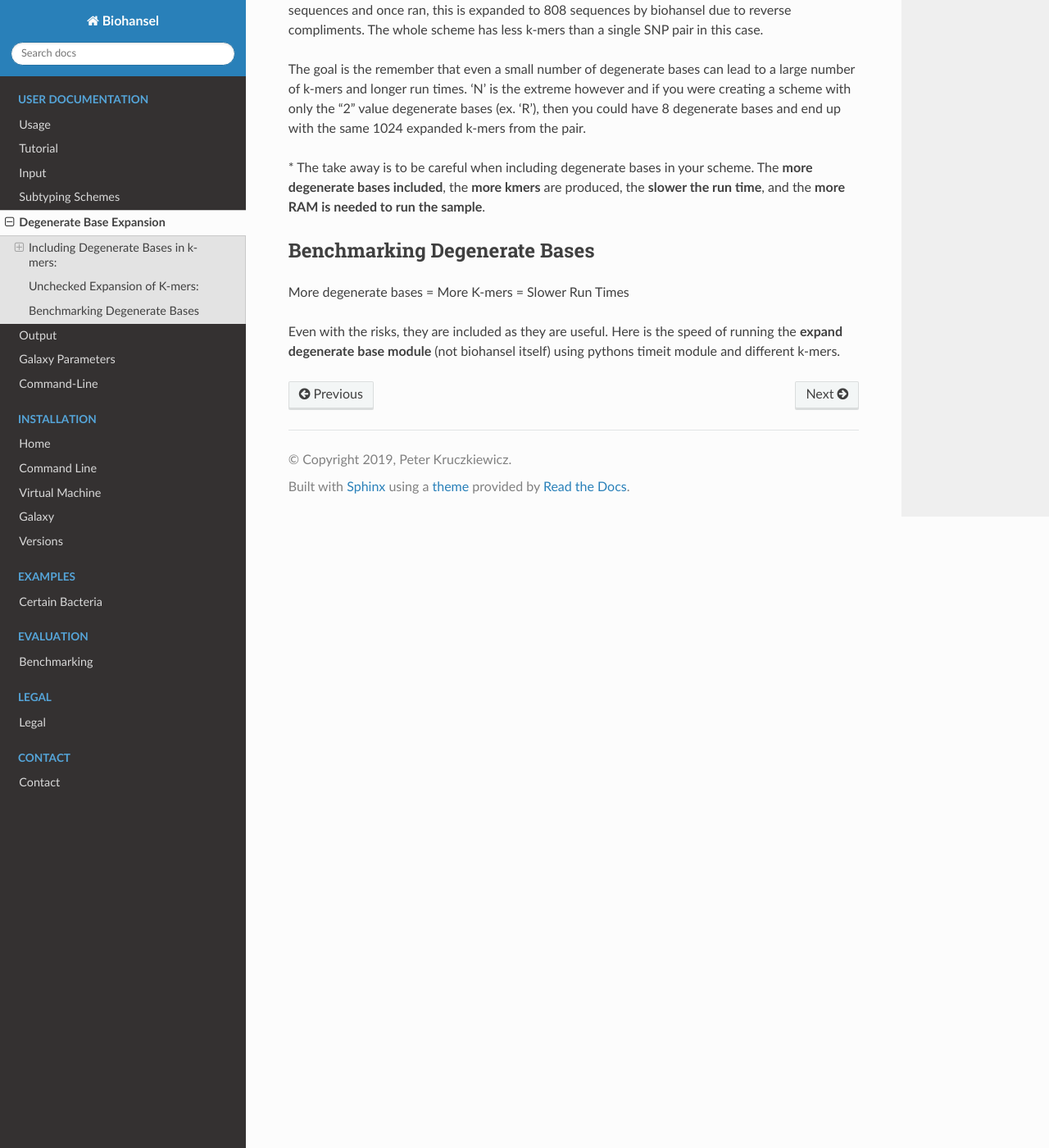
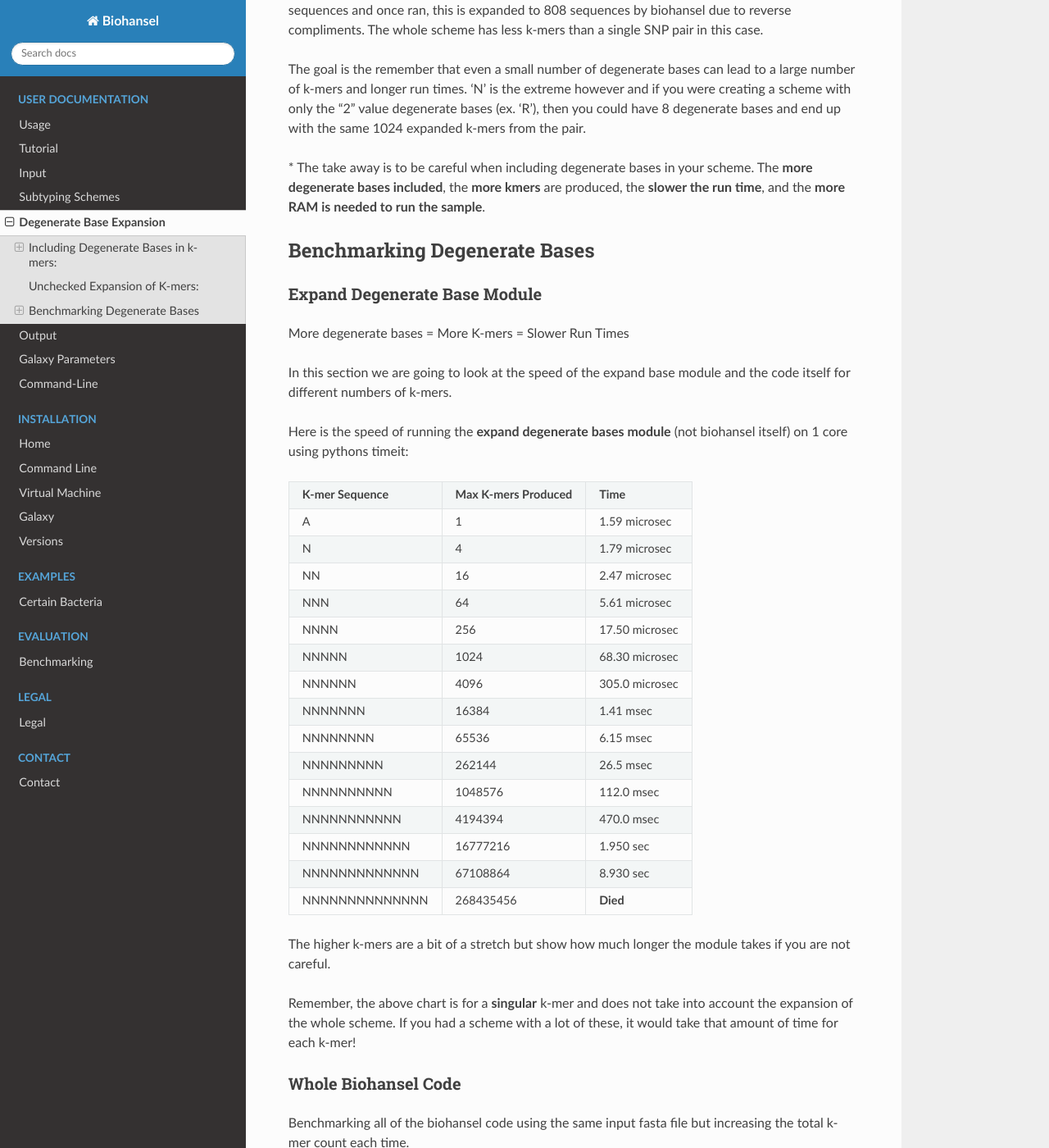
Before and after one commit to phac-nml/biohansel, a Sphinx documentation site: the page built from docs/source/user-docs/degenerate_base_expansion.rst, in a window 1280 px wide and 1400 px high, scrolled down 3467 px. Shown: the whole window at 82% size. Built offline with Sphinx 7.4.7 and the Read the Docs theme 2.0.0, drawn with Linux system fonts in a browser that asks for light colours; some of the changed text lies outside the part shown.

Commit message:
beginning benchmarking tables added

```diff
--- a/docs/source/user-docs/degenerate_base_expansion.rst
+++ b/docs/source/user-docs/degenerate_base_expansion.rst
@@ -142,7 +142,84 @@ produced, the **slower the run time**, and the **more RAM is needed to run the s
 Benchmarking Degenerate Bases
 -----------------------------
 
+Expand Degenerate Base Module
+#############################
+
 More degenerate bases = More K-mers = Slower Run Times
 
-Even with the risks, they are included as they are useful. Here is the speed of running the **expand degenerate**
-**base module** (not biohansel itself) using pythons timeit module and different k-mers.
+In this section we are going to look at the speed of the expand base module and the code itself for different numbers of k-mers.
+
+Here is the speed of running the **expand degenerate bases module** (not biohansel itself) on 1 core using pythons timeit:
+
++--------------------+-------------------------+----------------+
+| **K-mer Sequence** | **Max K-mers Produced** | **Time**       |
++--------------------+-------------------------+----------------+
+| A                  | 1                       | 1.59 microsec  |
++--------------------+-------------------------+----------------+
+| N                  | 4                       | 1.79 microsec  |
++--------------------+-------------------------+----------------+
+| NN                 | 16                      | 2.47 microsec  |
++--------------------+-------------------------+----------------+
+| NNN                | 64                      | 5.61 microsec  |
++--------------------+-------------------------+----------------+
+| NNNN               | 256                     | 17.50 microsec |
++--------------------+-------------------------+----------------+
+| NNNNN              | 1024                    | 68.30 microsec |
++--------------------+-------------------------+----------------+
+| NNNNNN             | 4096                    | 305.0 microsec |
++--------------------+-------------------------+----------------+
+| NNNNNNN            | 16384                   | 1.41 msec      |
++--------------------+-------------------------+----------------+
+| NNNNNNNN           | 65536                   | 6.15 msec      |
++--------------------+-------------------------+----------------+
+| NNNNNNNNN          | 262144                  | 26.5 msec      |
++--------------------+-------------------------+----------------+
+| NNNNNNNNNN         | 1048576                 | 112.0 msec     |
++--------------------+-------------------------+----------------+
+| NNNNNNNNNNN        | 4194394                 | 470.0 msec     |
++--------------------+-------------------------+----------------+
+| NNNNNNNNNNNN       | 16777216                | 1.950 sec      |
++--------------------+-------------------------+----------------+
+| NNNNNNNNNNNNN      | 67108864                | 8.930 sec      |
++--------------------+-------------------------+----------------+
+| NNNNNNNNNNNNNN     | 268435456               | **Died**       |
++--------------------+-------------------------+----------------+
+
+The higher k-mers are a bit of a stretch but show how much longer the module takes if you are not careful.
+
+Remember, the above chart is for a **singular** k-mer and does not take into account the expansion of the whole scheme.
+If you had a scheme with a lot of these, it would take that amount of time for each k-mer!
+
+
+Whole Biohansel Code
+####################
+
+Benchmarking all of the biohansel code using the same input fasta file but increasing the total k-mer count each time.
+
+Remember that the total number of k-mers if there are no degenerate bases is equal to the number of pairs multiplied by
+4 to take into account two sequences per pair and the RC of each sequence.
+
+If degenerate bases are present, it is harder to guess the number and running biohansel will tell you if you have over the default ______ and
+allow you to set the value that you deem acceptable with the "--max-degenerate-kmers" command.
+
++---------------------------+--------------------------------+--------------------------+
+| **Number of Nucleotides** | **Number of Scheme K-mers**    | **Execution Time (sec)** |
++---------------------------+--------------------------------+--------------------------+
+| 4751529                   | 808 --> Base Heidelberg Scheme | 0.613                    |
++---------------------------+--------------------------------+--------------------------+
+| 4751529                   | 4394                           | 0.663                    |
++---------------------------+--------------------------------+--------------------------+
+| 4751529                   | 12074                          | 0.721                    |
++---------------------------+--------------------------------+--------------------------+
+| 4751529                   | 36650                          | 0.873                    |
++---------------------------+--------------------------------+--------------------------+
+| 4751529                   | 69418                          | 0.971                    |
++---------------------------+--------------------------------+--------------------------+
+| 4751529                   | 134954                         | 1.031                    |
++---------------------------+--------------------------------+--------------------------+
+| 4751529                   | 266026                         | 1.502                    |
++---------------------------+--------------------------------+--------------------------+
+| 4751529                   | 528171                         | 2.150                    |
++---------------------------+--------------------------------+--------------------------+
+| 4751529                   | 1052459                        | 3.269                    |
++---------------------------+--------------------------------+--------------------------+
```
